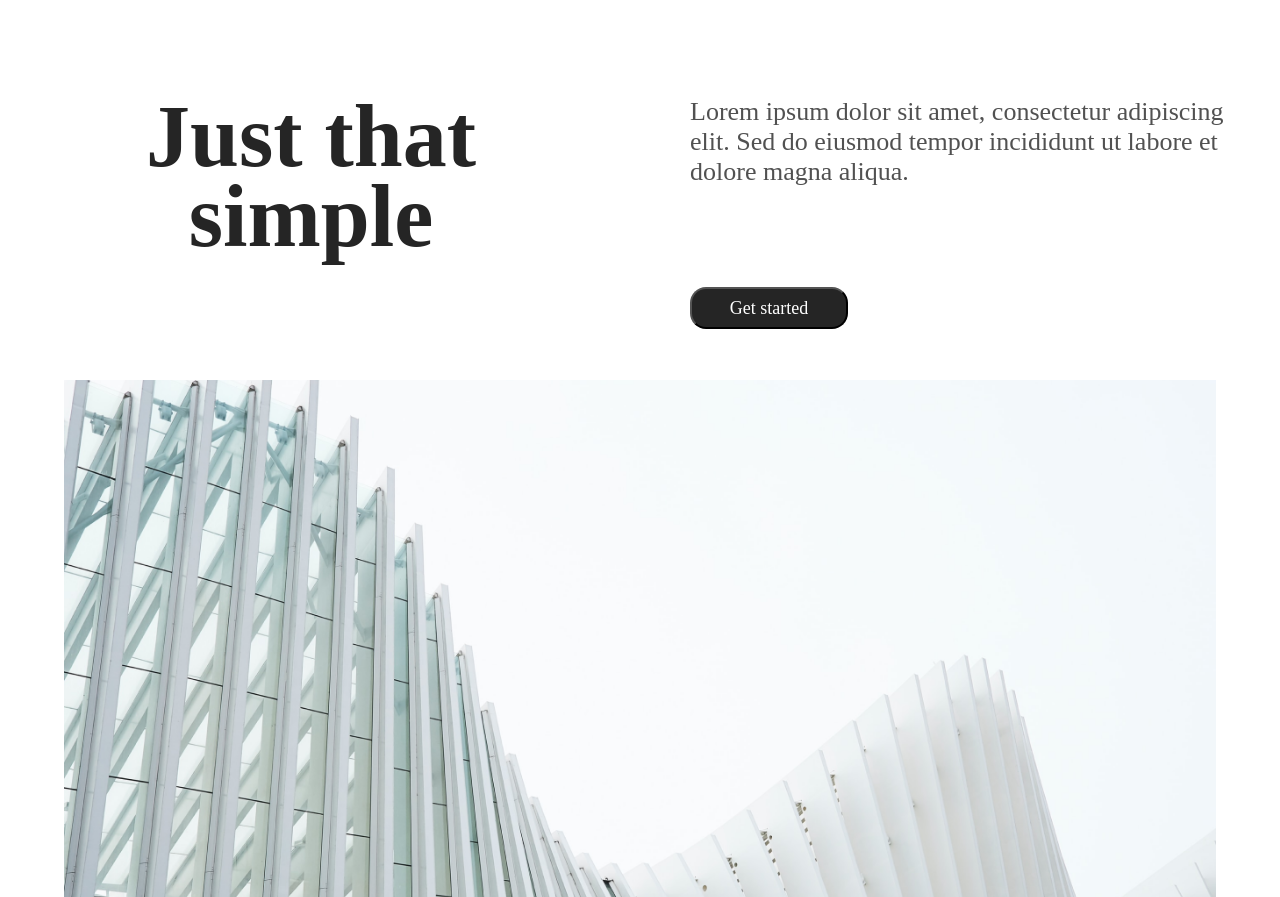
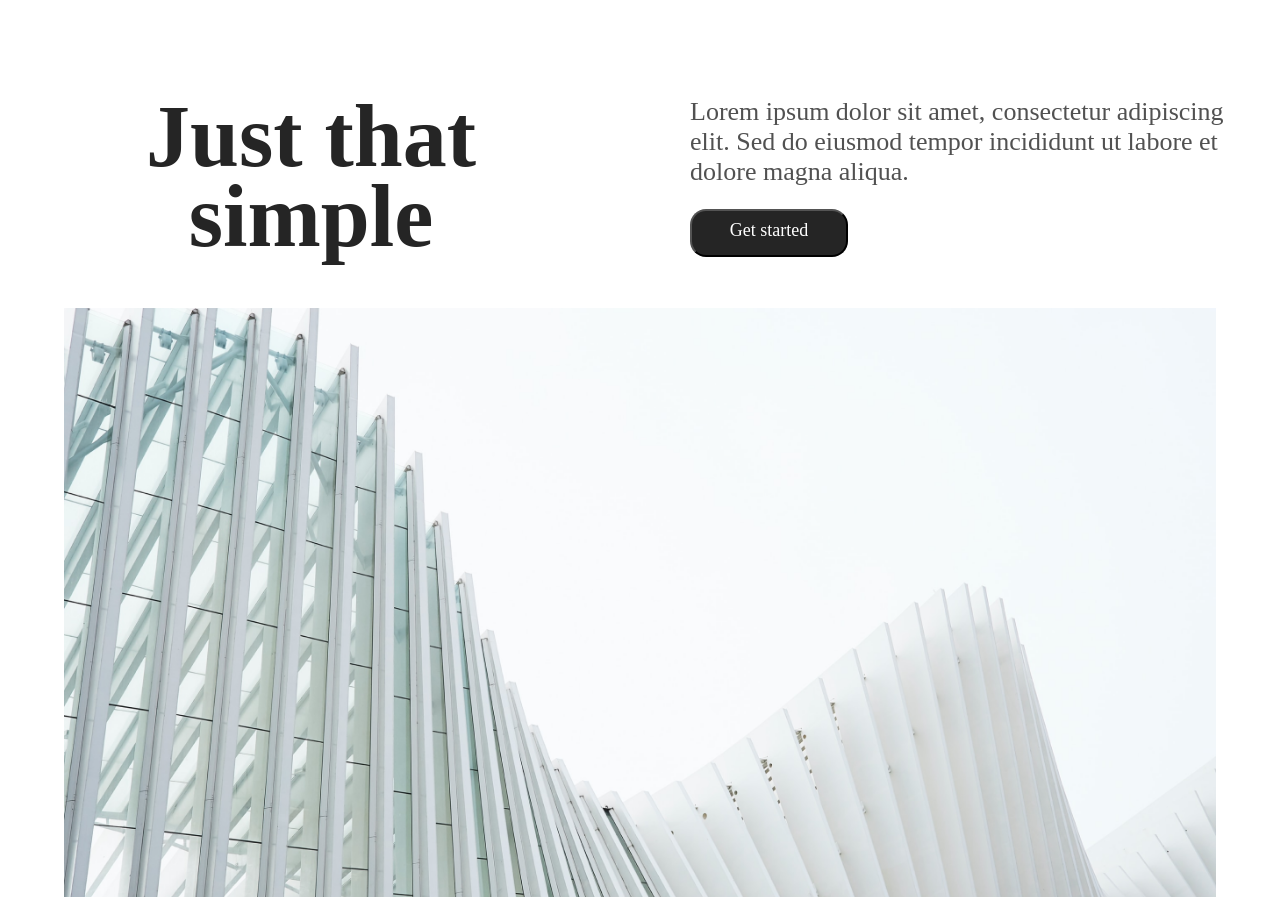
Before and after one commit to hdtruong231/ReactJS, a plain HTML site: page BT5.3/index.html in a window 1280 px wide. Shown: the part 2100-2997 px from the top of the page. Drawn offline with nearby package versions, Linux system fonts and the light colour scheme; a web font is replaced by a local one.

Commit message:
fix 5.3l3

```diff
--- a/BT5.3/css/part3.css
+++ b/BT5.3/css/part3.css
@@ -37,7 +37,8 @@
         width: 95%;
         display: grid;
         grid-template-columns: 1fr 1fr;
-        gap: 100px;
+        column-gap: 100px;
+        row-gap: 16px;
     }
 
 
```
